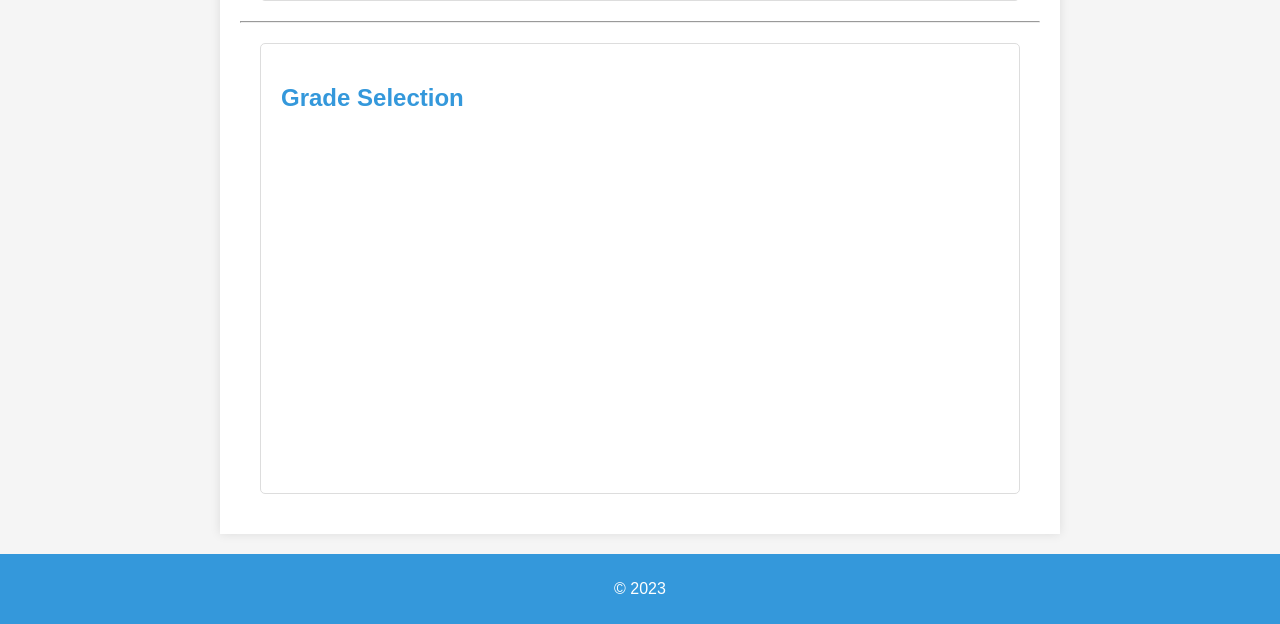
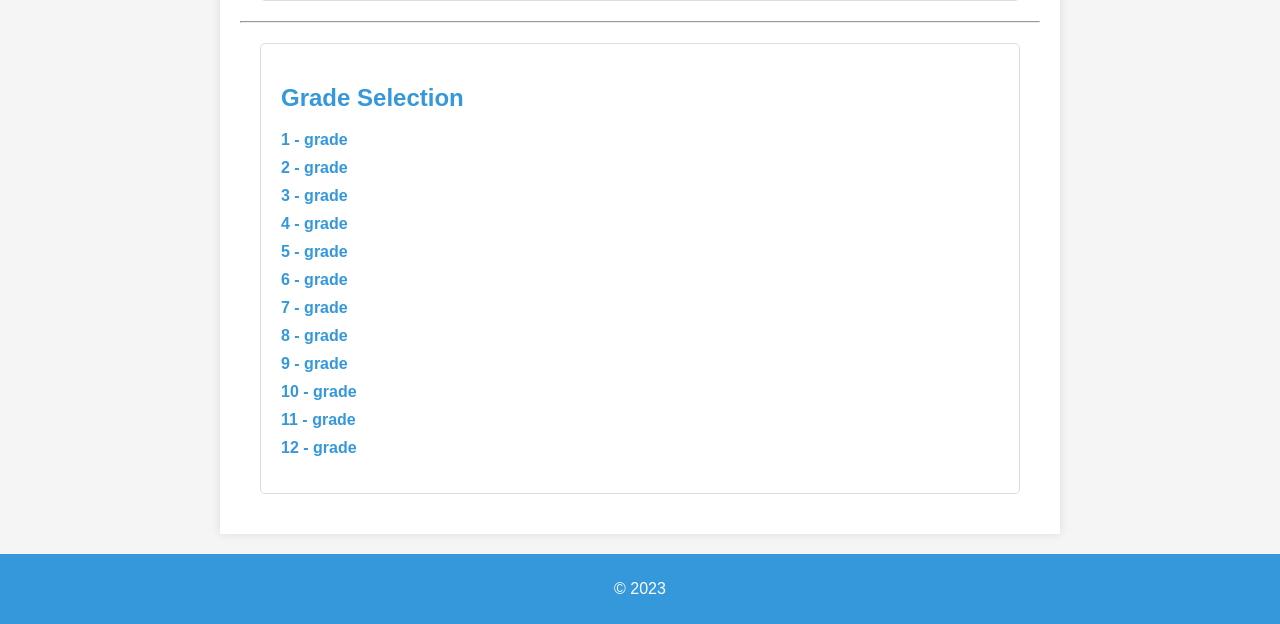
Before and after one commit to chosen1one/merit, a Django app: page /profile/ in a window 1280 px wide. Shown: the part 507-1131 px from the top of the page. Run offline with Django 4.2, Linux system fonts and the light colour scheme; a user stored in the database is signed in; data comes from the database, SQL or seed files in the repository; both versions use the stored data as it was after the commit.

Commit message:
add users

```diff
--- a/main/templates/main/profile.html
+++ b/main/templates/main/profile.html
@@ -50,7 +50,7 @@
             <h2>Grade Selection</h2>
             <ul class="class-list">
                 {% for class in classes %}
-                    <li><a href="/grade/{{ class }}">{{ class }} - grade </a></li>
+                    <li><a class="grade-number" href="/grade/{{ class }}">{{ class }} - grade </a></li>
                 {% endfor %}
             </ul>
         {% endif %}
@@ -60,7 +60,7 @@
         .profile-info,
         .merit-records,
         .grade-selection {
-            background-color: #FFF;
+            background-color: #ffffff;
             padding: 20px;
             margin: 20px;
             border: 1px solid #DDD;
@@ -96,5 +96,9 @@
         .class-list li {
             margin-bottom: 10px;
         }
+
+        .grade-number{
+            color: #3498DB;
+        }
     </style>
 {% endblock %}
```
Also changed, not shown: db.sqlite3.
